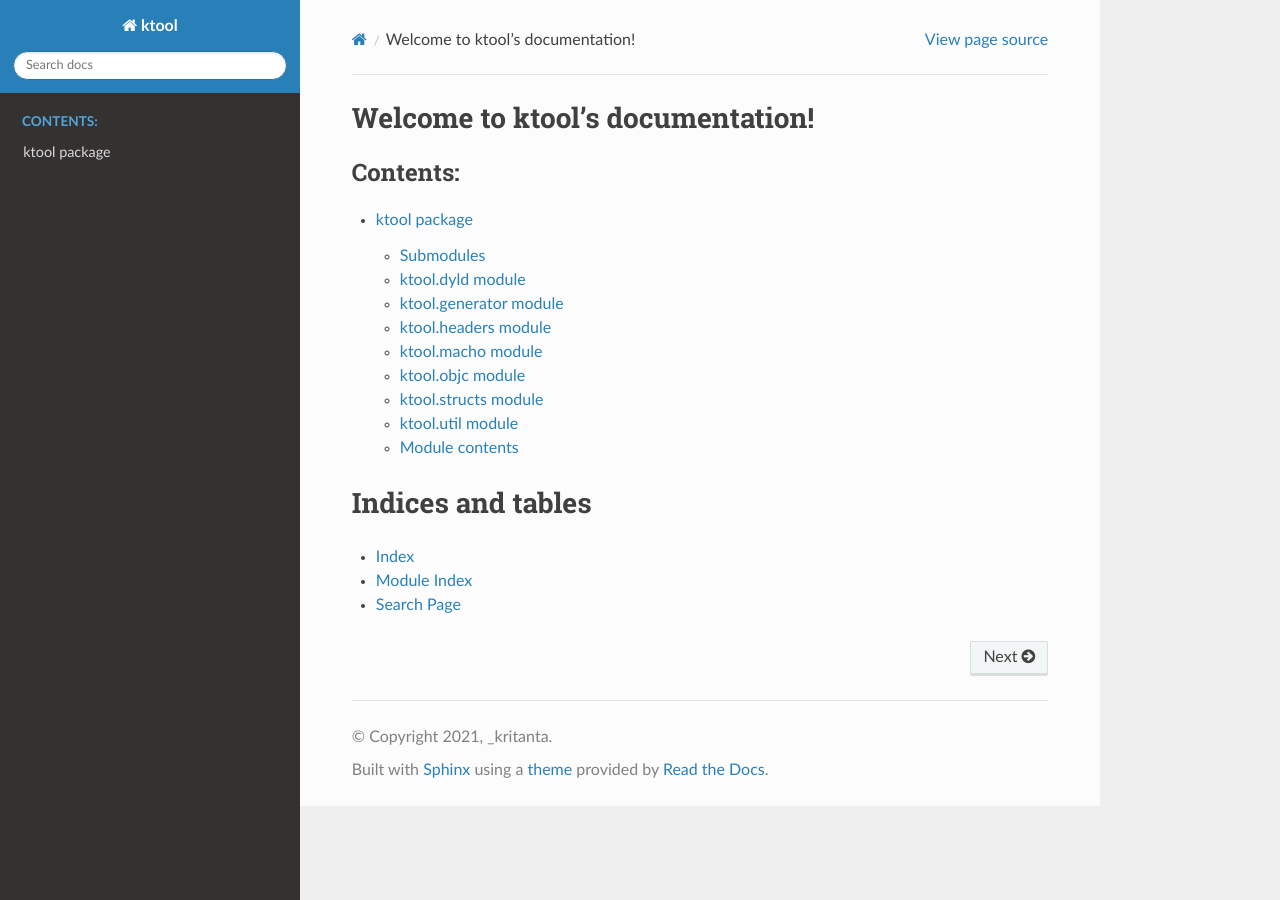
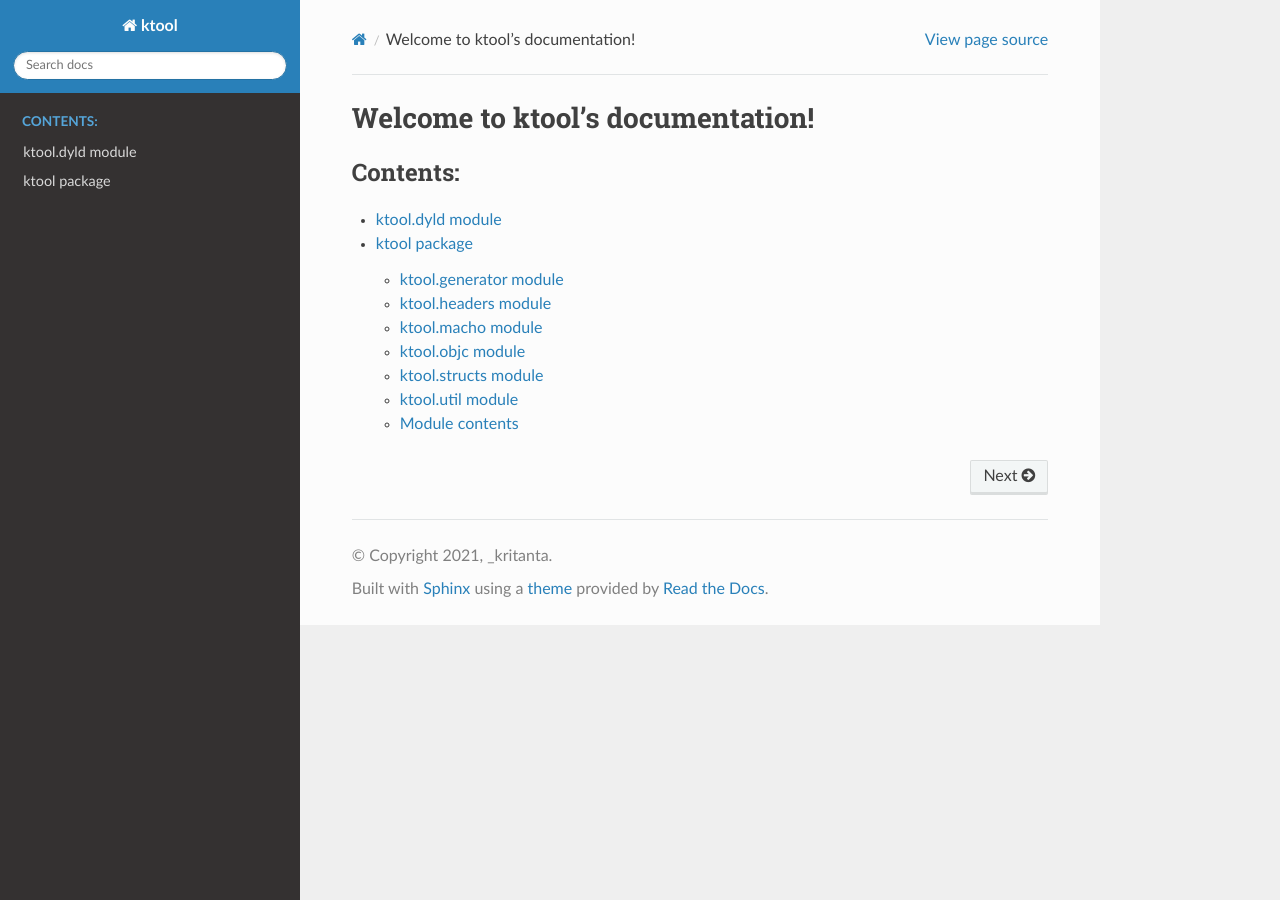
Before and after one commit to 0cyn/ktool, a Sphinx documentation site: the page built from docs/source/index.rst, in a window 1280 px wide. Built offline with Sphinx 7.4.7 and the Read the Docs theme 2.0.0, drawn with Linux system fonts in a browser that asks for light colours.

Commit message:
Try some new stuff with docs

```diff
--- a/docs/source/index.rst
+++ b/docs/source/index.rst
@@ -10,13 +10,5 @@ Welcome to ktool's documentation!
    :maxdepth: 2
    :caption: Contents:
 
+   dyld
    ktool
-
-
-
-Indices and tables
-==================
-
-* :ref:`genindex`
-* :ref:`modindex`
-* :ref:`search`
```
Also changed, not shown: docs/source/dyld.rst (added, +8 -0 lines), docs/source/ktool.rst (+0 -11 lines).
